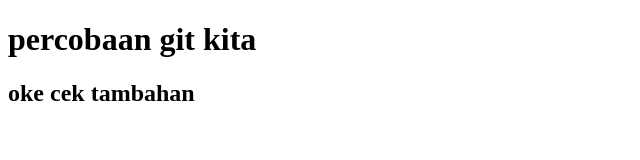
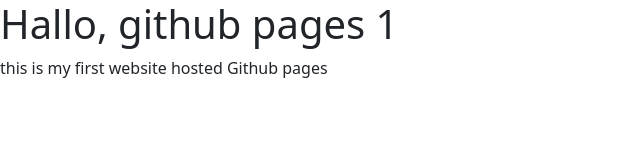
Before and after one commit to avidakayla/avidakayla, a plain HTML site: page index.html in a window 1280 px wide. Shown: the whole page, without its empty margins (0-640 px from the left). Drawn offline with nearby package versions, Linux system fonts and the light colour scheme.

Commit message:
commit p4

```diff
--- a/index.html
+++ b/index.html
@@ -4,10 +4,12 @@
     <meta charset="UTF-8">
     <meta http-equiv="X-UA-Compatible" content="IE=edge">
     <meta name="viewport" content="width=device-width, initial-scale=1.0">
+    <link href="https://cdn.jsdelivr.net/npm/bootstrap@5.3.8/dist/css/bootstrap.min.css" rel="stylesheet" integrity="sha384-sRIl4kxILFvY47J16cr9ZwB07vP4J8+LH7qKQnuqkuIAvNWLzeN8tE5YBujZqJLB" crossorigin="anonymous">
     <title>Document</title>
 </head>
 <body>
-    <h1>percobaan git kita</h1>
-    <h2>oke cek tambahan</h2>
+    <h1>Hallo, github pages 1</h1>
+    <p>this is my first website hosted Github pages</p>
+    <script src="https://cdn.jsdelivr.net/npm/bootstrap@5.3.8/dist/js/bootstrap.bundle.min.js" integrity="sha384-FKyoEForCGlyvwx9Hj09JcYn3nv7wiPVlz7YYwJrWVcXK/BmnVDxM+D2scQbITxI" crossorigin="anonymous"></script>
 </body>
 </html>
```
